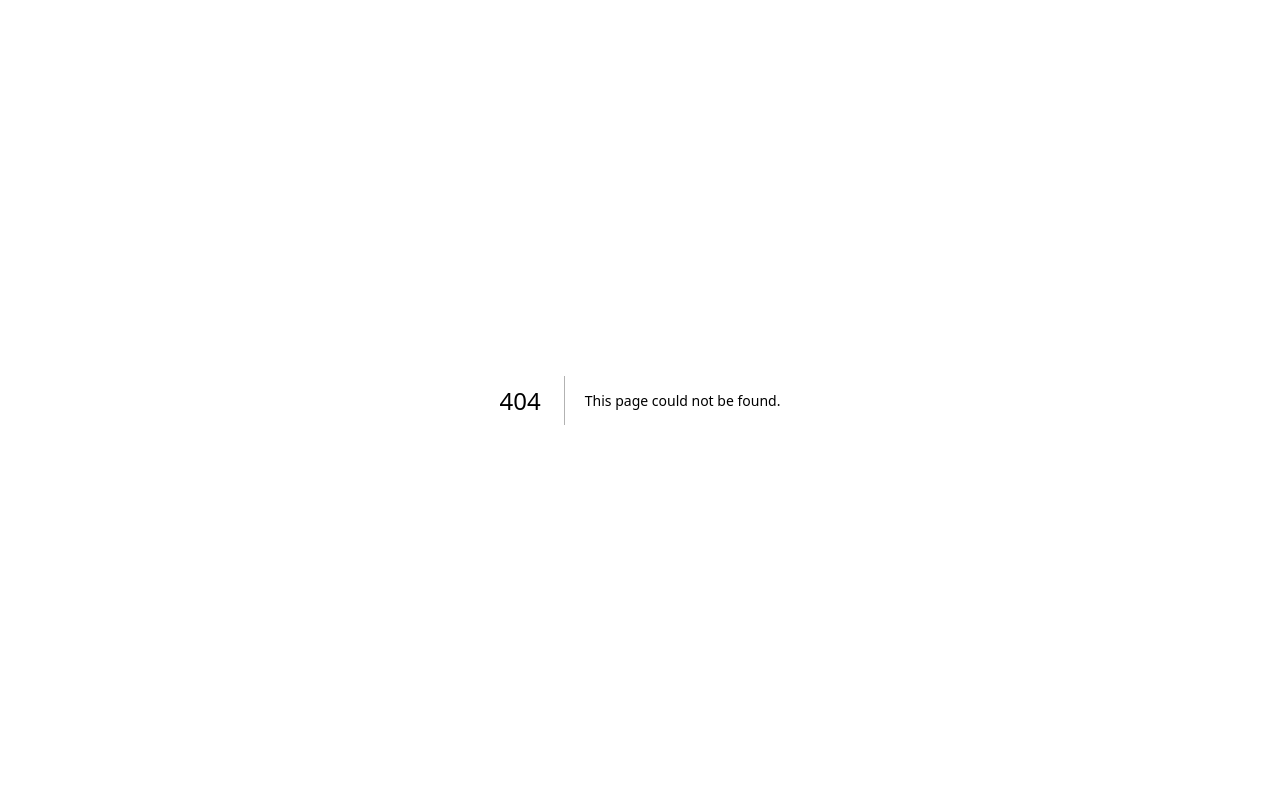
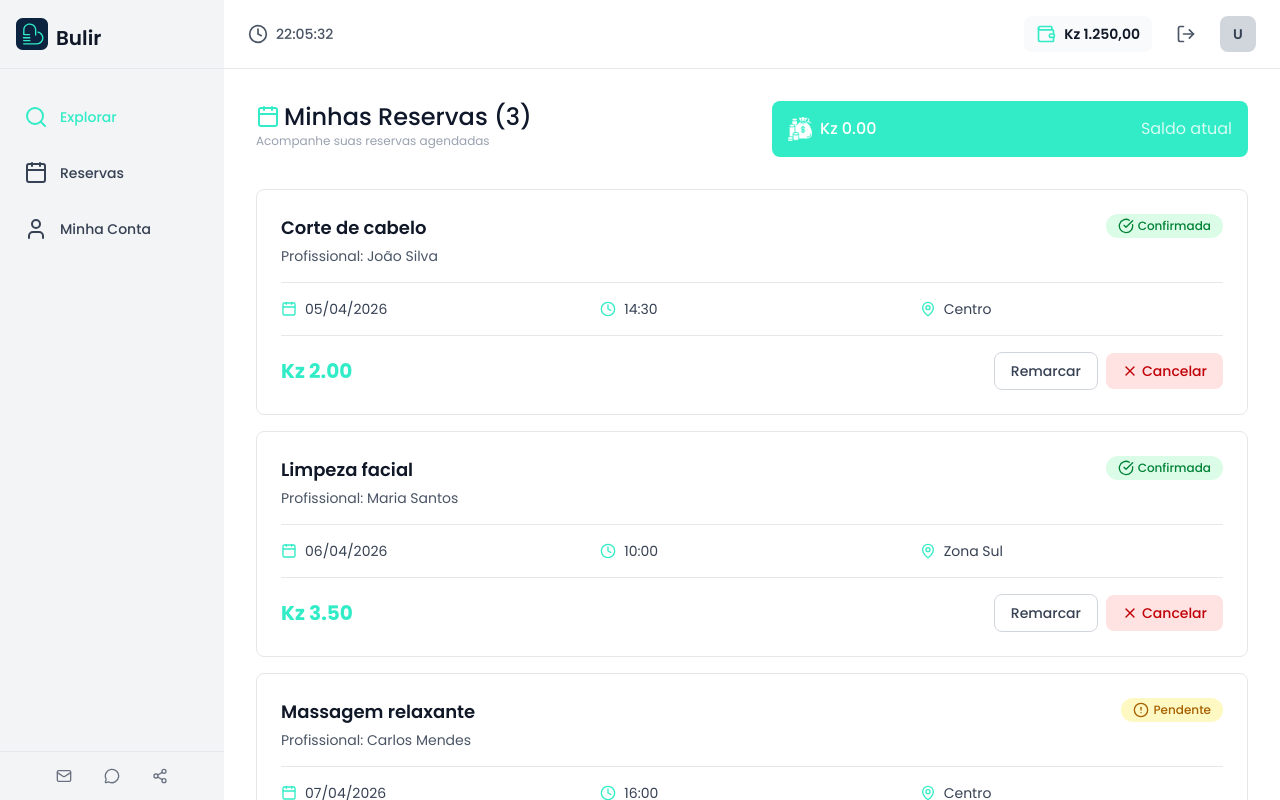
Before and after one commit to emanuel-malungo/Bulir, a Next.js app in the folder frontend-web/: page /client/reserved in a window 1280 px wide. Before the commit this address had no page. Shown: the top 800 px of the page. Built offline with nearby package versions, Linux system fonts and the light colour scheme.

Commit message:
feat: atualizar links de navegação no Sidebar e adicionar página de Reservas

```diff
--- /dev/null
+++ b/frontend-web/src/app/client/reserved/page.tsx
@@ -0,0 +1,125 @@
+import Container from "../../components/layout/Container"
+import iconMoney from '@/assets/images/money-bag.png';
+import Image from "next/image";
+import { Calendar, Clock, MapPin, X, CheckCircle, AlertCircle } from "lucide-react";
+
+export default function ReservasPage() {
+    // Mock data for reservations
+    const reservas = [
+        {
+            id: 1,
+            servico: "Corte de cabelo",
+            profissional: "João Silva",
+            data: "05/04/2026",
+            hora: "14:30",
+            localizacao: "Centro",
+            preco: "Kz 2.00",
+            status: "confirmada"
+        },
+        {
+            id: 2,
+            servico: "Limpeza facial",
+            profissional: "Maria Santos",
+            data: "06/04/2026",
+            hora: "10:00",
+            localizacao: "Zona Sul",
+            preco: "Kz 3.50",
+            status: "confirmada"
+        },
+        {
+            id: 3,
+            servico: "Massagem relaxante",
+            profissional: "Carlos Mendes",
+            data: "07/04/2026",
+            hora: "16:00",
+            localizacao: "Centro",
+            preco: "Kz 5.00",
+            status: "pendente"
+        }
+    ];
+
+    const getStatusColor = (status: string) => {
+        return status === "confirmada" ? "bg-green-100 text-green-700" : "bg-yellow-100 text-yellow-700";
+    };
+
+    const getStatusIcon = (status: string) => {
+        return status === "confirmada" ? <CheckCircle className="w-4 h-4" /> : <AlertCircle className="w-4 h-4" />;
+    };
+
+    return (
+        <Container>
+            <header className="grid grid-cols-2 gap-10 mb-8">
+                <div>
+                    <h1 className="text-2xl font-medium flex items-center space-x-1">
+                        <Calendar className="w-6 h-6 text-accent" />
+                        <span>Minhas Reservas ({reservas.length})</span>
+                    </h1>
+                    <p className="text-xs text-gray-400">Acompanhe suas reservas agendadas</p>
+                </div>
+                <div className="bg-accent flex items-center justify-between rounded-lg p-4">
+                    <div className="flex items-center space-x-2">
+                        <Image src={iconMoney} alt="Ícone de dinheiro" width={24} height={24} />
+                        <span className="text-white font-medium">Kz 0.00</span>
+                    </div>
+                    <p className="text-white/80">Saldo atual</p>
+                </div>
+            </header>
+
+            <div className="space-y-4">
+                {reservas.length > 0 ? (
+                    reservas.map((reserva) => (
+                        <div key={reserva.id} className="bg-white border border-gray-200 rounded-lg p-6 hover:shadow-md transition-shadow">
+                            <div className="flex items-start justify-between mb-4">
+                                <div className="flex-1">
+                                    <h2 className="text-lg font-semibold text-gray-900 mb-1">{reserva.servico}</h2>
+                                    <p className="text-sm text-gray-600">Profissional: {reserva.profissional}</p>
+                                </div>
+                                <span className={`px-3 py-1 rounded-full text-xs font-medium flex items-center space-x-1 ${getStatusColor(reserva.status)}`}>
+                                    {getStatusIcon(reserva.status)}
+                                    <span className="capitalize">{reserva.status}</span>
+                                </span>
+                            </div>
+
+                            <div className="grid grid-cols-3 gap-4 mb-4 py-4 border-t border-b border-gray-200">
+                                <div className="flex items-center space-x-2 text-gray-700">
+                                    <Calendar className="w-4 h-4 text-accent flex-shrink-0" />
+                                    <span className="text-sm">{reserva.data}</span>
+                                </div>
+                                <div className="flex items-center space-x-2 text-gray-700">
+                                    <Clock className="w-4 h-4 text-accent flex-shrink-0" />
+                                    <span className="text-sm">{reserva.hora}</span>
+                                </div>
+                                <div className="flex items-center space-x-2 text-gray-700">
+                                    <MapPin className="w-4 h-4 text-accent flex-shrink-0" />
+                                    <span className="text-sm">{reserva.localizacao}</span>
+                                </div>
+                            </div>
+
+                            <div className="flex items-center justify-between">
+                                <span className="text-xl font-bold text-accent">{reserva.preco}</span>
+                                <div className="flex items-center space-x-2">
+                                    <button className="px-4 py-2 border border-gray-300 rounded-lg text-gray-700 hover:bg-gray-50 transition-colors text-sm font-medium">
+                                        Remarcar
+                                    </button>
+                                    <button className="px-4 py-2 bg-red-100 text-red-700 rounded-lg hover:bg-red-200 transition-colors text-sm font-medium flex items-center space-x-1">
+                                        <X className="w-4 h-4" />
+                                        <span>Cancelar</span>
+                                    </button>
+                                </div>
+                            </div>
+                        </div>
+                    ))
+                ) : (
+                    <div className="bg-white border border-gray-200 rounded-lg p-12 flex items-center justify-center flex-col space-y-4 min-h-80">
+                        <Calendar className="w-16 h-16 text-gray-300" />
+                        <h2 className="text-xl font-semibold text-gray-900">Nenhuma reserva encontrada</h2>
+                        <p className="text-gray-600">Você ainda não possui reservas agendadas</p>
+                        <a href="/client/explore" className="mt-4 px-6 py-2 bg-accent text-white rounded-lg hover:bg-accent/90 transition-colors">
+                            Explorar Serviços
+                        </a>
+                    </div>
+                )}
+            </div>
+        </Container>
+    )
+}
--- a/frontend-web/src/app/components/layout/Sidebar.tsx
+++ b/frontend-web/src/app/components/layout/Sidebar.tsx
@@ -12,13 +12,13 @@ const menuItems = [
     id: 'explore',
     label: 'Explorar',
     icon: Search,
-    href: '/client/explore',
+    href: '/client/',
   },
   {
     id: 'reservas',
     label: 'Reservas',
     icon: Calendar,
-    href: '/client/reservas',
+    href: '/client/reserved',
   },
   {
     id: 'conta',
```
